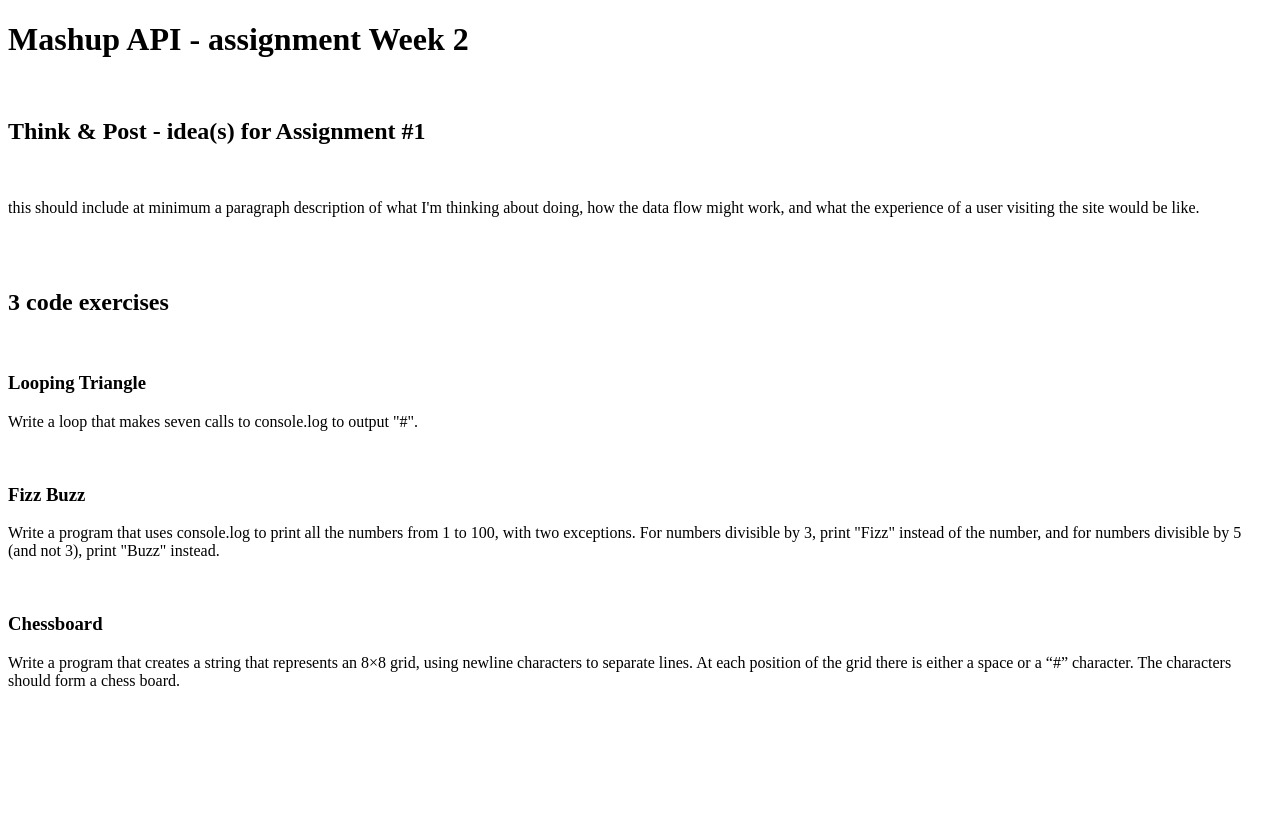
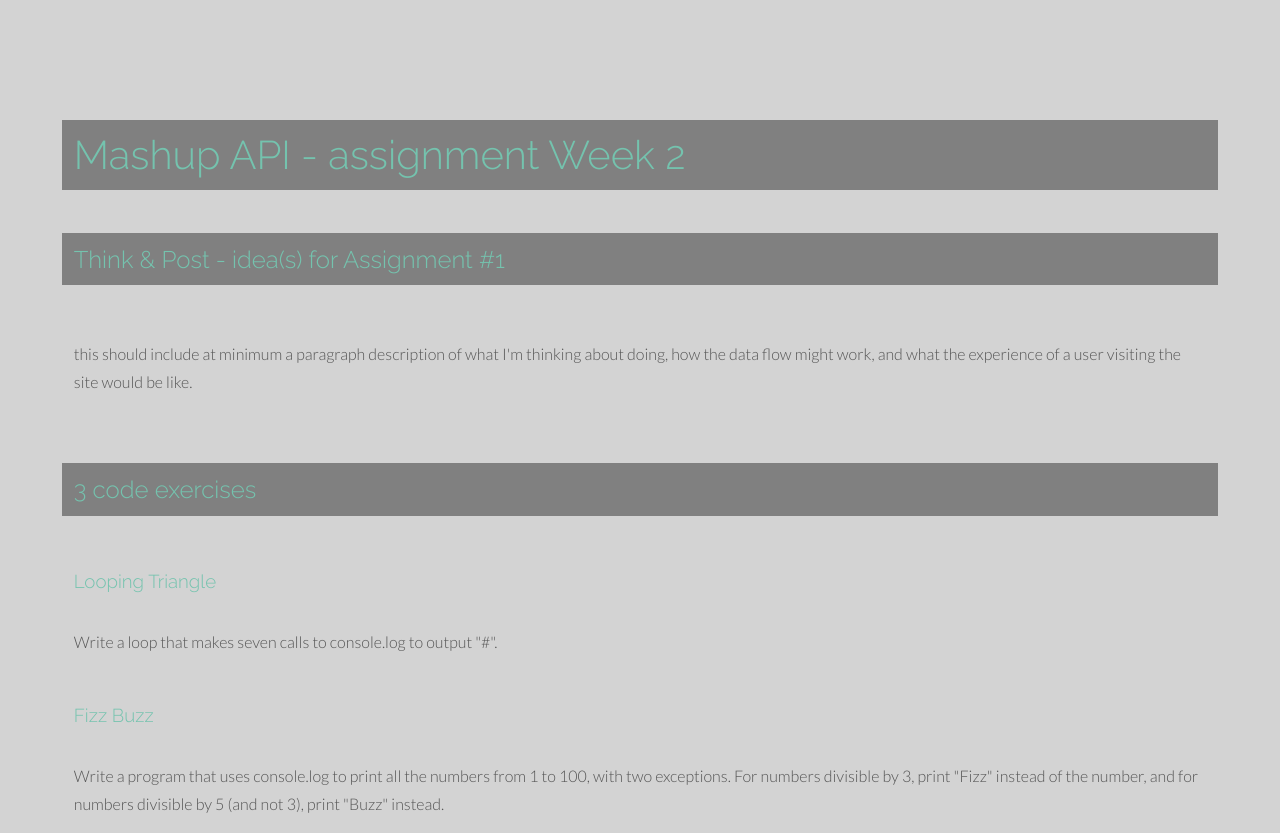
Before and after one commit to dimbi/mashupAPI, a plain HTML site: page assignment2/assignment2.html in a window 1280 px wide. Shown: the top 833 px of the page. Before the commit the page ends 800 px from the top, so only its background shows below. Drawn offline with Linux system fonts and the light colour scheme.

Commit message:
updated css

```diff
--- a/assignment2/assignment2.html
+++ b/assignment2/assignment2.html
@@ -3,32 +3,34 @@
   <head>
     <meta charset="utf-8">
     <title>Mashup API - assignment Web 2</title>
+    <h1>Mashup API - assignment Week 2</h1><br>
+    <link href="css/main.css" rel="stylesheet">
+
   </head>
 
  <!--   body -->
   <body>
 
-      <h1>Mashup API - assignment Week 2</h1><br>
 
       <h2>Think & Post - idea(s) for Assignment #1</h2><br>
 
       <p>this should include at minimum a paragraph description of what I'm thinking about doing, how the data flow might work, and what the experience of a user visiting the site would be like.</p>
-      <br><br>
+      <br>
 
       <h2>3 code exercises</h2><br>
 
       <h3>Looping Triangle</h3>
         <p>Write a loop that makes seven calls to console.log to output "#".</p>
-        <script src="js/looptriangle.js"></script><br>
+        <script src="js/looptriangle.js"></script>
 
       <h3>Fizz Buzz</h3>
         <p>Write a program that uses console.log to print all the numbers from 1 to 100, with two exceptions. For numbers divisible by 3, print "Fizz" instead of the number, and for numbers divisible by 5 (and not 3), print "Buzz" instead.</p>
-        <script src="js/fizzbuzz.js"></script><br>
+        <script src="js/fizzbuzz.js"></script>
 
 
       <h3>Chessboard</h3>
         <p>Write a program that creates a string that represents an 8×8 grid, using newline characters to separate lines. At each position of the grid there is either a space or a “#” character. The characters should form a chess board.</p>
-        <script src="js/chessboard.js"></script><br>
+        <script src="js/chessboard.js"></script>
 
   </body>
 
--- /dev/null
+++ b/assignment2/css/main.css
@@ -0,0 +1,50 @@
+@import url(http://fonts.googleapis.com/css?family=Lato:300,400,700,900);
+@import url(http://fonts.googleapis.com/css?family=Raleway:400,300,700,900);
+
+*{
+	margin: 1%;
+	padding: 1%;
+}
+
+body {
+  background-color: lightgrey;
+    font-family: "Lato";
+    font-weight: 300;
+    font-size: 16px;
+    color: #555;
+    margin-top: 70px;
+}
+
+h1 {
+ 	background-color: grey;
+    font-family: "Raleway";
+    font-weight: 300;
+    font-size: 40px;
+    color: rgb(116, 195, 174);
+}
+
+h2 {
+ 	background-color: grey;
+    font-family: "Raleway";
+    font-weight: 300;
+    color: rgb(116, 195, 174);
+}
+
+h3, h4, h5, h6 {
+    font-family: "Raleway";
+    font-weight: 300;
+    color: rgb(116, 195, 174);
+}
+
+p {
+    line-height: 28px;
+    margin-bottom: 25px;
+}
+
+.centered {
+    text-align: center;
+}
+
+.mt {
+	margin-top: 40px;
+}
```
